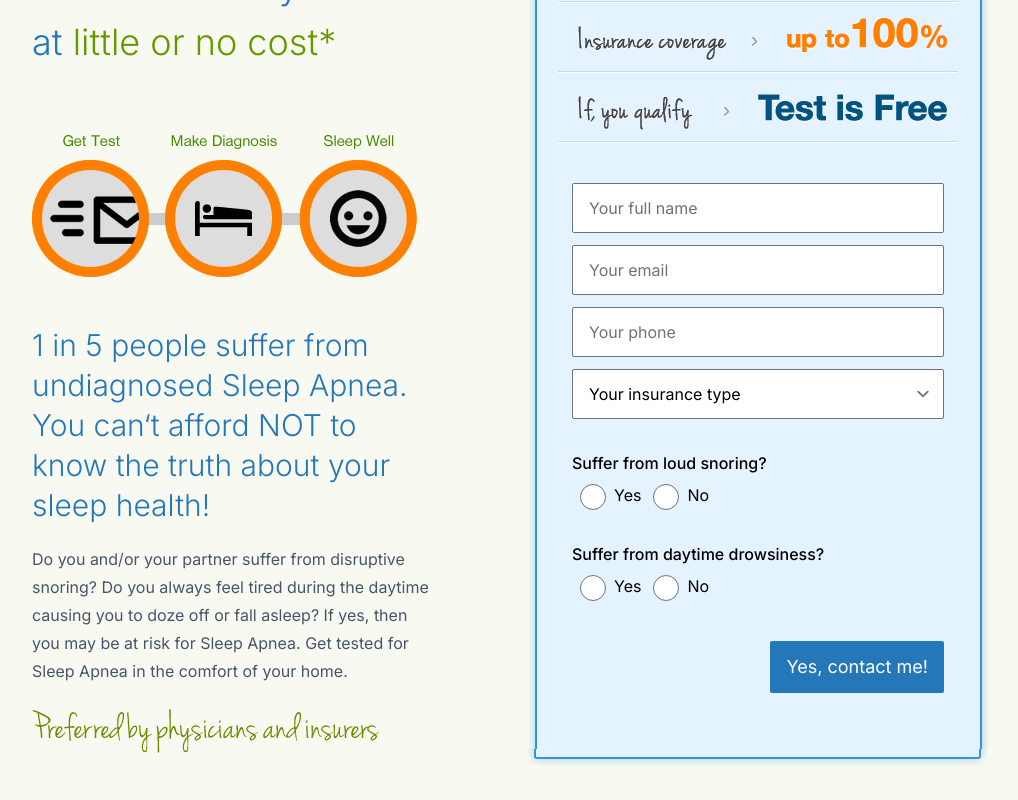
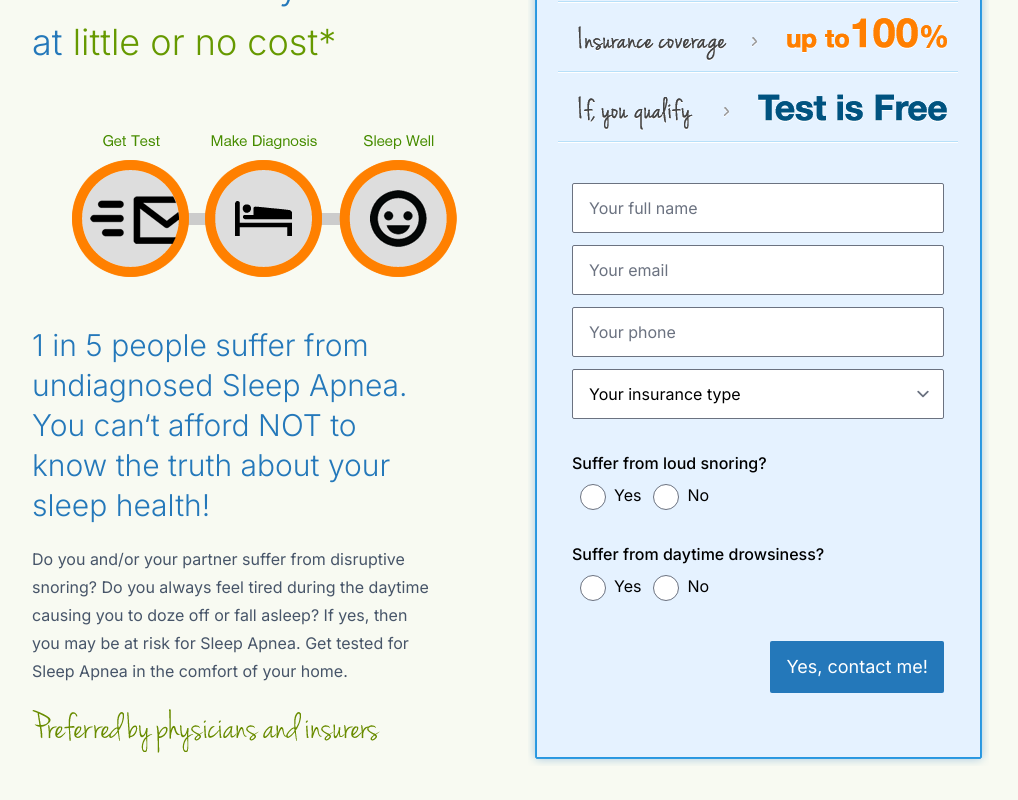
Before and after one commit to gehupierre/sleeptest-next, a Next.js app: page / in a window 1280 px wide. Shown: the part 2900-3700 px from the top of the page, without its empty margins (128-1146 px from the left). Built offline with nearby package versions, Linux system fonts and the light colour scheme.

Commit message:
adjustments for small tablets

```diff
--- a/src/app/components/prescreen/steps-cta-menu.tsx
+++ b/src/app/components/prescreen/steps-cta-menu.tsx
@@ -26,7 +26,7 @@ function StepCTA({ label }: StepCTAProps) {
 
 function PhoneCTA() {
   return (
-    <div className="flex justify-end text-ion-orange md:text-lg">
+    <div className="flex justify-center md:justify-end text-ion-orange md:text-lg">
       <PhoneIcon />
       <span className="ml-2">
         Call now for assistance -{" "}
--- a/src/app/components/screens/step-1/sleep-test-cta.tsx
+++ b/src/app/components/screens/step-1/sleep-test-cta.tsx
@@ -15,6 +15,7 @@ export const SleepTestCTA: React.FC = () => {
         <Image
           alt="Do you snore? Are you always tired?"
           src="/images/call-to-action-banner.png"
+          className="mx-auto"
           width={382}
           height={136}
         />
--- a/src/app/components/screens/step-2/contact-form.tsx
+++ b/src/app/components/screens/step-2/contact-form.tsx
@@ -156,6 +156,23 @@ function RadioField({ fieldName, label = "" }: RadioFieldProps) {
   );
 }
 
+type SubmitButtonProps = {
+  disabled?: boolean;
+  children?: React.ReactNode;
+};
+function SubmitButton({ children, disabled, ...props }: SubmitButtonProps) {
+  return (
+    <button
+      type="submit"
+      disabled={disabled}
+      className="form-input w-full md:w-auto px-4 py-3 rounded-sm mx-auto md:mr-0 my-6 md:my-10 border-0 bg-ion-blue hover:bg-ion-bluesky text-white text-lg ml-auto block transition-colors delay-150"
+      {...props}
+    >
+      {children}
+    </button>
+  );
+}
+
 export function ContactForm() {
   return (
     <Formik
@@ -167,7 +184,7 @@ export function ContactForm() {
       }}
     >
       {({ isSubmitting }) => (
-        <Form className="md:px-12 py-4 px-3">
+        <Form className="px-5 md:px-12 py-4 mx-auto max-w-[468px]">
           <InputField
             name="fullName"
             placeholder="Your full name"
@@ -202,13 +219,7 @@ export function ContactForm() {
             label="Suffer from daytime drowsiness?"
           />
 
-          <button
-            type="submit"
-            disabled={isSubmitting}
-            className="form-input w-full md:w-auto px-4 py-3 rounded-sm mx-auto md:mr-0 my-6 md:my-10 border-0 bg-ion-blue hover:bg-ion-bluesky text-white text-lg ml-auto block transition-colors delay-150"
-          >
-            Yes, contact me!
-          </button>
+          <SubmitButton disabled={isSubmitting}>Yes, contact me!</SubmitButton>
         </Form>
       )}
     </Formik>
--- a/src/app/components/screens/step-2/step-2.tsx
+++ b/src/app/components/screens/step-2/step-2.tsx
@@ -19,7 +19,7 @@ export function ScreenStepTwo() {
           className="flex w-full bg-ion-mint-lite p-3 md:px-40 md:py-16 md:pb-20"
         >
           <Row>
-            <Column className="md:pr-7">
+            <Column className="md:pr-7 pt-6 md:pt-0">
               <Image
                 alt="Do you snore? Are you always tired?"
                 src="/images/headline1.png"
@@ -38,7 +38,7 @@ export function ScreenStepTwo() {
               <Image
                 src="/images/get-test-happy.png"
                 alt="Get tested for sleep apnea in 5 minutes"
-                className="my-10 mt-10"
+                className="my-10 mx-auto"
                 width={385}
                 height={147}
               />
@@ -97,10 +97,11 @@ export function ScreenStepTwo() {
                 />
                 <ContactForm />
                 <div
-                  className="hidden md:block w-full h-5 absolute bottom-[-20px]"
+                  className="hidden- md:block w-full h-5 absolute bottom-[-20px]"
                   style={{
                     backgroundImage: `url("/images/form_bg_bottom.png")`,
                     backgroundRepeat: "no-repeat",
+                    backgroundPositionX: "center",
                   }}
                 ></div>
               </div>
```
